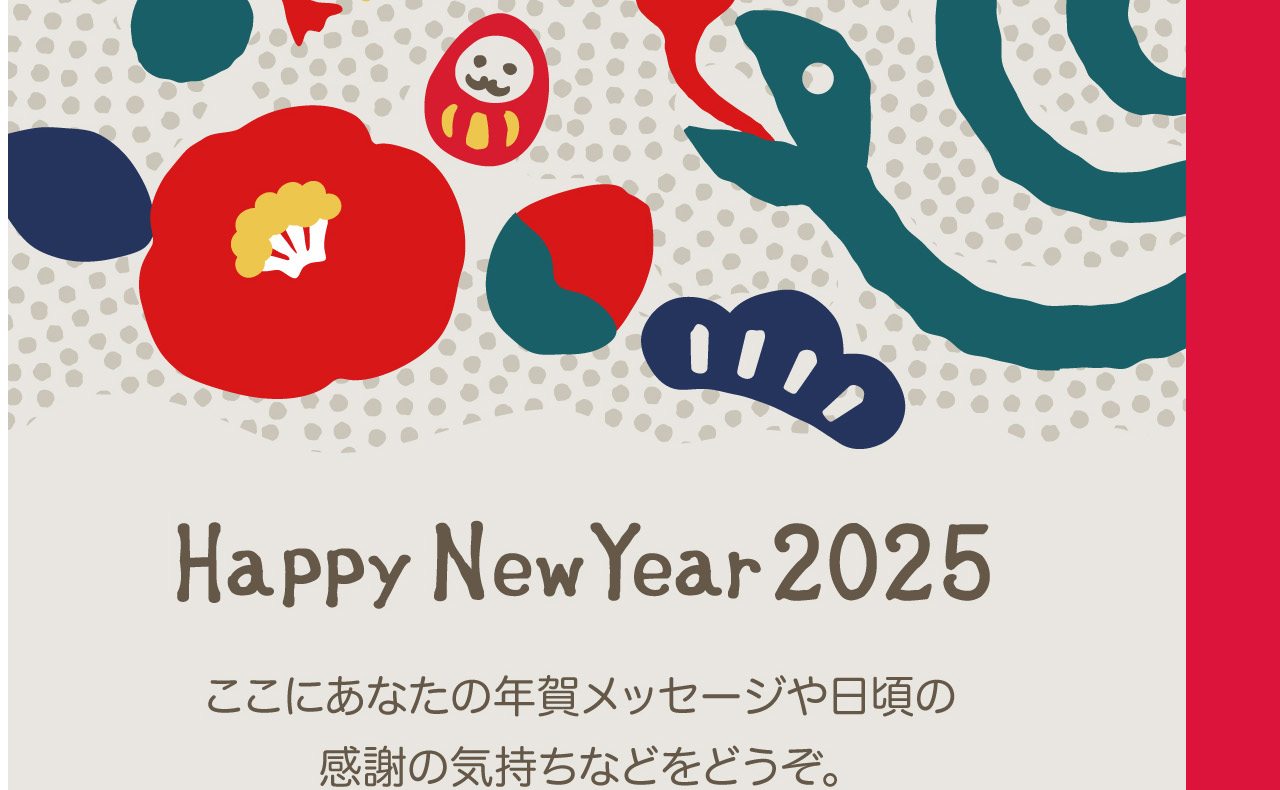
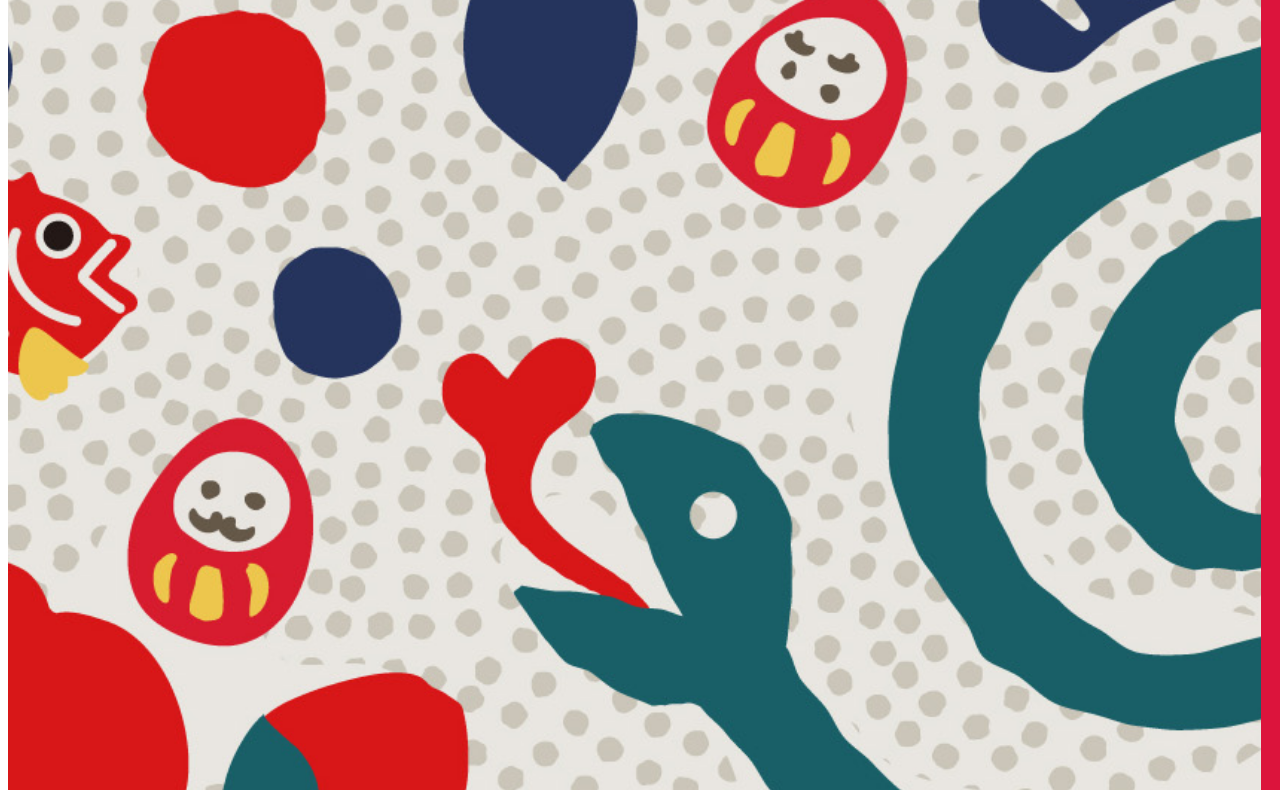
Before and after one commit to norumaku1zoku/new-url, a plain HTML site: page newyear.html in a window 1280 px wide. Shown: the part 924-1714 px from the top of the page. Drawn offline with Linux system fonts and the light colour scheme; a web font is replaced by a local one.

Commit message:
Update year.css

```diff
--- a/year.css
+++ b/year.css
@@ -95,4 +95,7 @@ animation-duration:1s;
 }
 .backimg{
 z-index:8;
+height: 2600;
+position: relative;
+right: 500px;
 }
```
